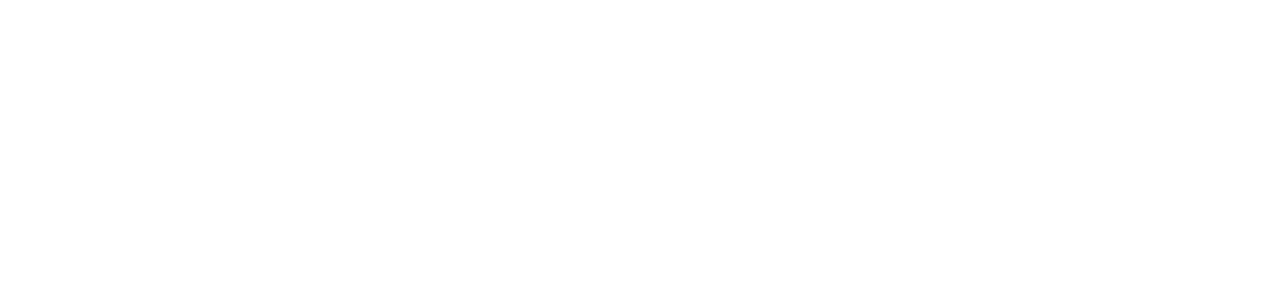
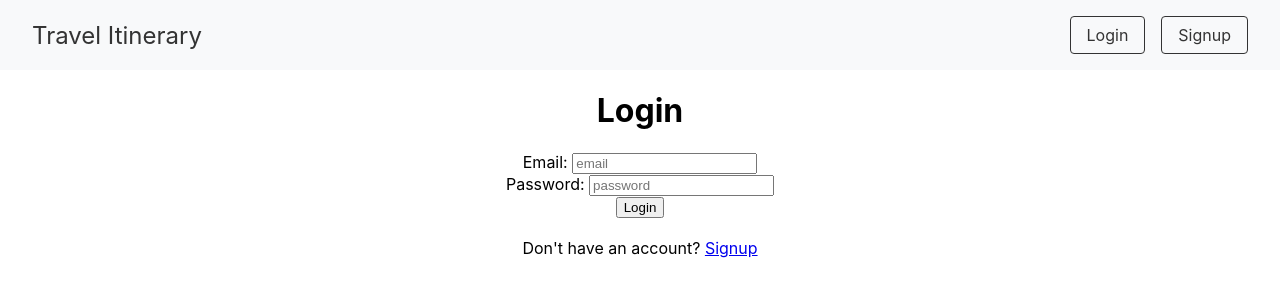
Before and after one commit to chaeshin/travel-itinerary, a React (Create React App) app in the folder front-end/: page /login in a window 1280 px wide. Before the commit this address had no page. Shown: the top 300 px of the page. Built offline with nearby package versions, Linux system fonts and the light colour scheme.

Commit message:
setting up registration pages

```diff
--- a/front-end/src/App.js
+++ b/front-end/src/App.js
@@ -1,18 +1,33 @@
 import React from 'react';
-import { BrowserRouter as Router, Routes, Route } from 'react-router-dom';
+import { useState } from 'react';
+import { BrowserRouter as Router, Routes, Route, Navigate } from 'react-router-dom';
 import Home from './components/Home';
 import Trips from './components/Trips';
 import Locations from './components/Locations';
+import Login from './components/Login';
+import Signup from './components/Signup';
+import Navbar from './components/Navbar';
 import './App.css';
 
-function App() {
+const App = () => {
+  const [currUser, setCurrUser] = useState(null);
+
   return (
     <Router>
       <div className="App">
+        <Navbar currUser={currUser} setCurrUser={setCurrUser} />
         <Routes>
           <Route path="/" element={<Home />} />
-          <Route path="/trips" element={<Trips />} />
-          <Route path="/trips/:tripId/locations" element={<Locations />} />
+          <Route path="/login" element={<Login setCurrUser={setCurrUser} />} />
+          <Route path="/signup" element={<Signup setCurrUser={setCurrUser} />} />
+          <Route
+            path="/trips"
+            element={currUser ? <Trips /> : <Navigate to="/login" />}
+          />
+          <Route
+            path="/trips/:tripId/locations"
+            element={currUser ? <Locations /> : <Navigate to="/login" />}
+          />
         </Routes>
       </div>
     </Router>
--- /dev/null
+++ b/front-end/src/components/Login.js
@@ -0,0 +1,53 @@
+import { useRef } from "react";
+
+const Login=({setCurrUser, setShow})=>{
+  const formRef = useRef()
+  const login = async (userInfo, setCurrUser)=>{
+    const url = "http://localhost:3001/login"  // Update port to 3001
+    try{
+      const response = await fetch(url, {
+        method: 'post',
+        headers: {
+          'Content-Type': 'application/json',
+          'accept': 'application/json'
+        },
+        body: JSON.stringify(userInfo)
+      })
+      const data = await response.json()
+      if(!response.ok) throw data.console.error
+      localStorage.setItem('token', response.headers.get("Authorization"))
+      setCurrUser(data)
+    } catch(error){
+        console.log("error", error)
+    }
+  }
+  const handleSubmit = e => {
+    e.preventDefault()
+    const formData = new FormData(formRef.current)
+    const data = Object.fromEntries(formData)
+    const userInfo = {
+      "user" : { email: data.email, password: data.password }
+    }
+    login(userInfo, setCurrUser)
+    e.target.reset()
+  }
+  const handleClick = e => {
+      e.preventDefault()
+      setShow(false)
+  }
+  return(
+      <div>
+          <h1>Login</h1>
+          <form ref={formRef} onSubmit={handleSubmit}>
+              Email: <input type="email" name="email" placeholder="email" required />
+              <br/>
+              Password: <input type="password" name="password" placeholder="password" required />
+              <br/>
+              <button type="submit">Login</button>
+          </form>
+          <br/>
+          <div>Don't have an account? <a href="#signup" onClick={handleClick}>Signup</a></div>
+      </div>
+  )
+}
+export default Login
--- /dev/null
+++ b/front-end/src/components/Navbar.css
@@ -0,0 +1,36 @@
+.navbar {
+  display: flex;
+  justify-content: space-between;
+  align-items: center;
+  padding: 1rem 2rem;
+  background-color: #f8f9fa;
+}
+
+.navbar-brand {
+  font-size: 1.5rem;
+}
+
+.navbar-brand a {
+  text-decoration: none;
+  color: #333;
+}
+
+.navbar-auth {
+  display: flex;
+  gap: 1rem;
+  align-items: center;
+}
+
+.auth-button {
+  padding: 0.5rem 1rem;
+  text-decoration: none;
+  color: #333;
+  border: 1px solid #333;
+  border-radius: 4px;
+  transition: all 0.3s ease;
+}
+
+.auth-button:hover {
+  background-color: #333;
+  color: #fff;
+}
--- /dev/null
+++ b/front-end/src/components/Navbar.js
@@ -0,0 +1,32 @@
+import { Link } from 'react-router-dom'
+import './Navbar.css'
+
+const Navbar = ({ currUser, setCurrUser }) => {
+  const handleLogout = () => {
+    localStorage.removeItem('token')
+    setCurrUser(null)
+  }
+
+  return (
+    <nav className="navbar">
+      <div className="navbar-brand">
+        <Link to="/">Travel Itinerary</Link>
+      </div>
+      <div className="navbar-auth">
+        {currUser ? (
+          <>
+            <span>Welcome, {currUser.email}</span>
+            <button onClick={handleLogout}>Logout</button>
+          </>
+        ) : (
+          <>
+            <Link to="/login" className="auth-button">Login</Link>
+            <Link to="/signup" className="auth-button">Signup</Link>
+          </>
+        )}
+      </div>
+    </nav>
+  )
+}
+
+export default Navbar
--- /dev/null
+++ b/front-end/src/components/Signup.js
@@ -0,0 +1,54 @@
+import { useRef } from "react";
+
+const Signup=({setCurrUser, setShow})=>{
+    const formRef = useRef()
+    const signup=async (userInfo, setCurrUser)=>{
+        const url = "http://localhost:3000/signup"
+        try{
+          const response = await fetch(url, {
+            method: 'post',
+            headers: {
+              'Content-Type': 'application/json',
+              'accept': 'application/json'
+            },
+            body: JSON.stringify(userInfo)
+          })
+          const data = await response.json()
+          if(!response.ok) throw data.console.error
+          localStorage.setItem('token', response.headers.get("Authorization"))
+          setCurrUser(data)
+        } catch(error){
+            console.log("error", error)
+        }
+    }
+    const handleSumit = e => {
+      e.preventDefault()
+      const formData = new FormData(formRef.current)
+      const data = Object.fromEntries(formData)
+      const userInfo = {
+        "user" : { email: data.email, password: data.password }
+      }
+      signup(userInfo, setCurrUser)
+      e.target.reset()
+    }
+    const handleClick = e => {
+        e.preventDefault()
+        setShow(true)
+    }
+    return(
+        <div>
+            <h1>Signup</h1>
+            <form ref={formRef} onSubmit={handleSumit}>
+                Email: <input type="email" name="email" placeholder="email" required />
+                <br/>
+                Password: <input type="password" name="password" placeholder="password" required />
+                <br/>
+                <button type="submit">Signup</button>
+            </form>
+            <br/>
+            <div>Already have an account? <a href="#login" onClick={handleClick}>Login</a></div>
+        </div>
+    )
+}
+
+export default Signup
```
Also changed, not shown: front-end/src/components/Logout.js (added, +30 -0 lines), front-end/src/components/PrivateText.js (added, +32 -0 lines), front-end/src/components/User.js (added, +28 -0 lines).
